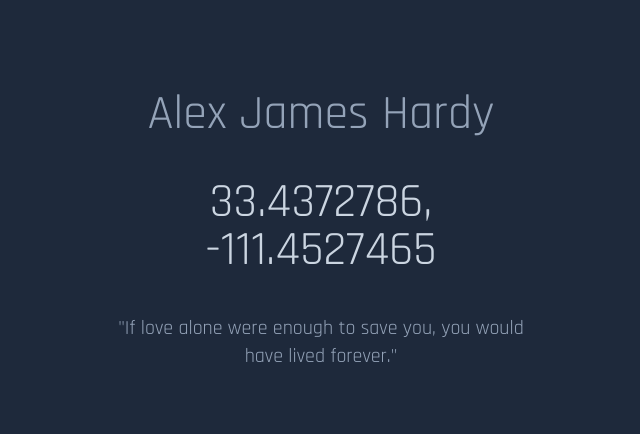
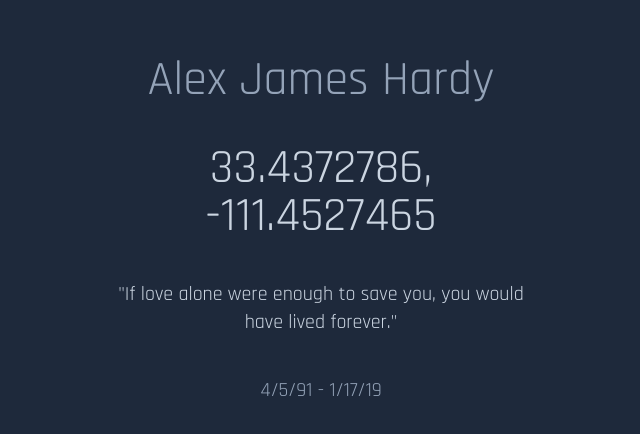
Before and after one commit to GabrielFabian/ajh, a Next.js app: page / in a window 1280 px wide. Shown: the part 170-604 px from the top of the page, without its empty margins (319-959 px from the left). Built offline with nearby package versions, Linux system fonts and the light colour scheme.

Commit message:
ill have this conversation with you

```diff
--- a/pages/index.js
+++ b/pages/index.js
@@ -15,15 +15,24 @@ const HomePage = () => {
       </Head>
       <div class="grid grid-cols-3 grid-rows-3 place-items-center h-screen">
         <div class="col-start-2 row-start-2 ">
-          <div class="text-5xl text-slate-400 text-center">
-            Alex James Hardy
+          <div class="">
+            <p className="text-5xl text-slate-400 text-center">
+              Alex James Hardy
+            </p>
           </div>
-          <div class="text-5xl text-slate-300 text-center mt-10">
-            33.4372786, -111.4527465
+          <div>
+            <p className="text-5xl text-slate-300 text-center mt-10">
+              33.4372786, -111.4527465
+            </p>
+          </div>
+          <div>
+            <p className="text-xl text-slate-300 text-center mt-10">
+              "If love alone were enough to save you, you would have lived
+              forever."
+            </p>
           </div>
           <div class="text-xl text-slate-400 text-center mt-10">
-            "If love alone were enough to save you, you would have lived
-            forever."
+            4/5/91 - 1/17/19
           </div>
         </div>
       </div>
```
